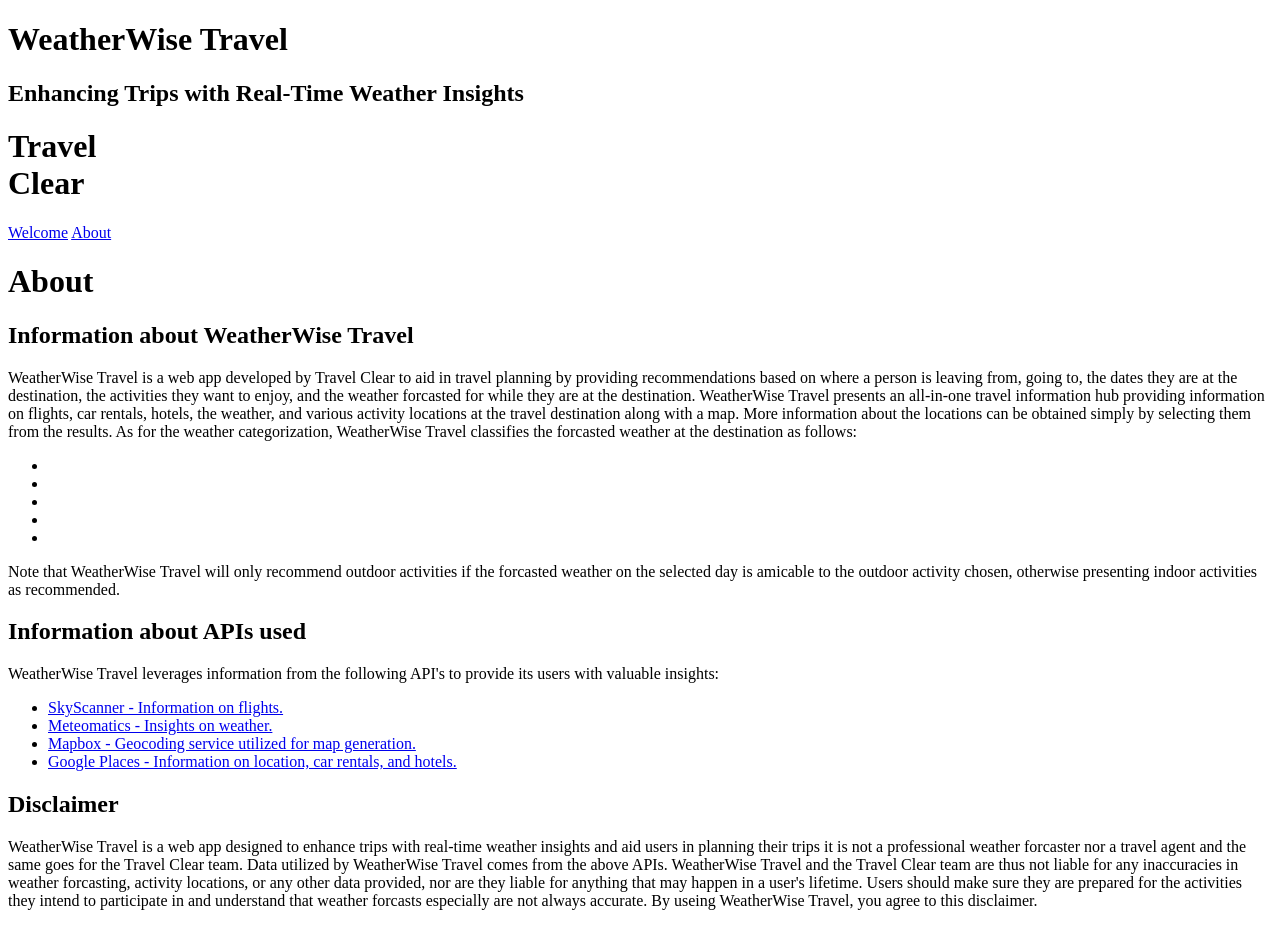
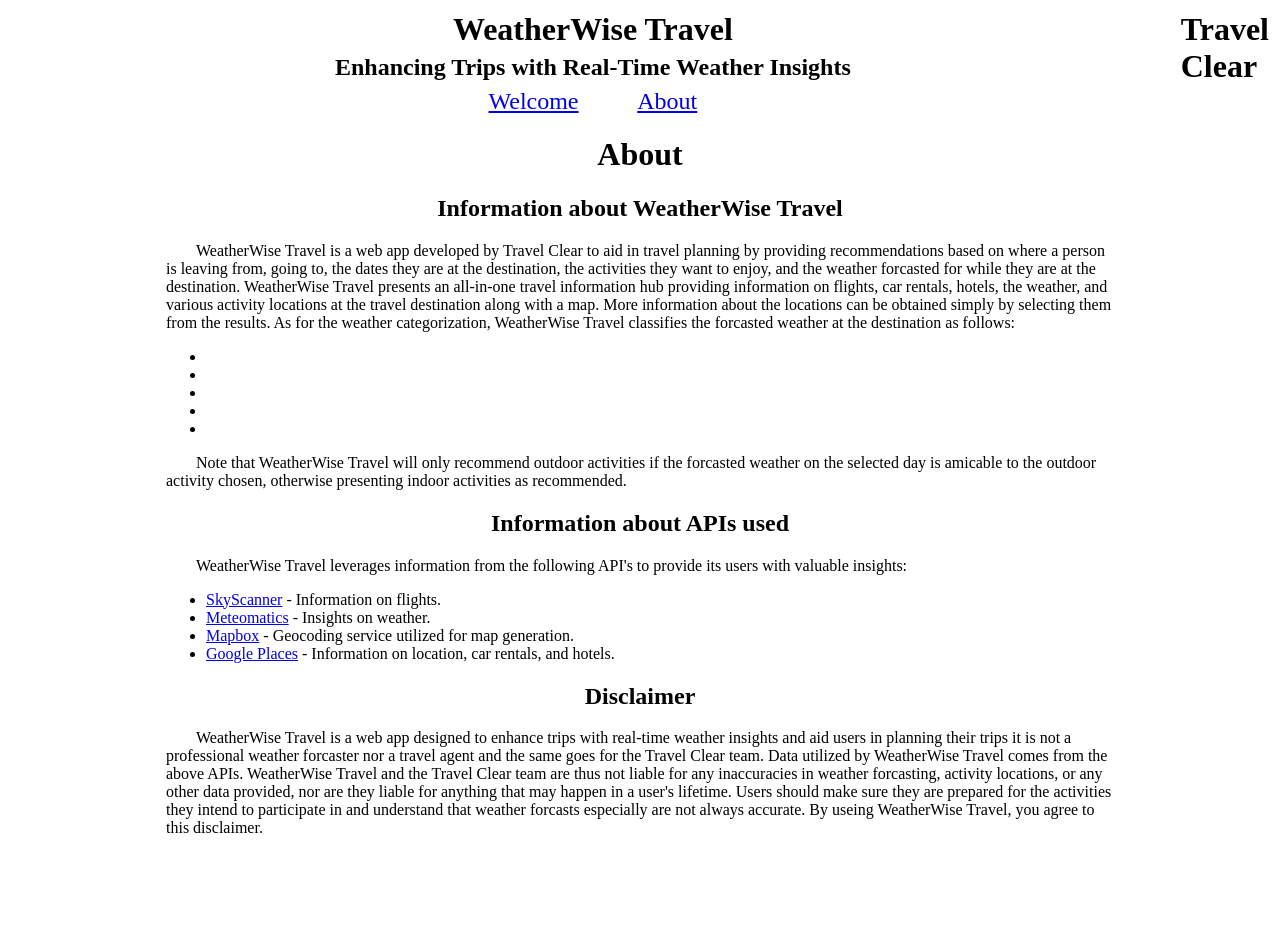
Before and after one commit to IndianaLudwig/WeatherWiseTravel, a Django app: page /WWT/about/ in a window 1280 px wide. After the commit the page ends 833 px from the top, so only its background shows below. Run offline with Django 4.2, Linux system fonts and the light colour scheme.

Commit message:
CSS for welcome and about pages

```diff
--- /dev/null
+++ b/WWTWebApp/WWT/static/WWT/CSS/style.css
@@ -0,0 +1,42 @@
+.pageMargins {
+    margin: auto;
+    width: 75%;
+}
+
+.centerText {
+    text-align: center;
+}
+
+.headerLayout {
+    display: grid;
+    grid-template-columns: 9999fr 1fr;
+}
+
+.headerText {
+    padding: 3px;
+    margin: 0px;
+}
+
+.paragraph {
+    text-indent: 30px;
+}
+
+.texth2 {
+    font-size: 24px;
+}
+
+.travelForm {
+    display: grid;
+    grid-template-columns: 1fr 1fr;
+    row-gap: 15px;
+    margin: auto;
+    width: 75%;
+    max-width: 600px;
+}
+
+.travelFormSubmit {
+    display: block;
+    margin: auto;
+    width: 30%;
+    max-width: 250px;
+}
--- a/WWTWebApp/WWT/templates/WWT/about.html
+++ b/WWTWebApp/WWT/templates/WWT/about.html
@@ -1,28 +1,37 @@
 <!DOCTYPE html>
 <html>
+<head>
+    <!--Load the absolute URL of static files-->
+    {% load static %}
+
+    <!--Load in CSS-->
+    <link rel="stylesheet" href="{% static 'WWT/CSS/style.css' %}" />
+</head>
 <body>
     <header>
-        <div>
-            <h1>WeatherWise Travel</h1>
-            <h2>Enhancing Trips with Real-Time Weather Insights</h2>
+        <div class="headerLayout">
+            <div class="centerText">
+                <h1 class="headerText">WeatherWise Travel</h1>
+                <h2 class="headerText">Enhancing Trips with Real-Time Weather Insights</h2>
             </div>
             <div>
-            <h1>
+                <h1 class="headerText">
                     Travel<br>
                     Clear
                 </h1>
             </div>
-        <nav>
-            <!--<a href="/WWT/">Welcome</a>-->
+            <nav class="centerText texth2">
                 <a href="{% url 'WWT:index' %}">Welcome</a>
-            <!--<a href="/WWT/about/">About</a>-->
+                &nbsp;&nbsp;&nbsp;&nbsp;&nbsp;&nbsp;&nbsp;&nbsp;
                 <a href="{% url 'WWT:about' %}">About</a>
             </nav>
+        </div>
     </header>
 
-    <h1>About</h1>
-    <h2>Information about WeatherWise Travel</h2><!--FIXME-->
-    <p>
+    <div class="pageMargins">
+        <h1 class="centerText">About</h1>
+        <h2 class="centerText">Information about WeatherWise Travel</h2><!--FIXME-->
+        <p class="paragraph">
             WeatherWise Travel is a web app developed by Travel Clear to aid in
             travel planning by providing recommendations based on where a person is
             leaving from, going to, the dates they are at the destination, the
@@ -41,23 +50,25 @@
                 <li></li>
                 <li></li>
             </ul>
+        </p>
+        <p class="paragraph">
             Note that WeatherWise Travel will only recommend outdoor activities if
             the forcasted weather on the selected day is amicable to the outdoor
             activity chosen, otherwise presenting indoor activities as recommended.
         </p>
-    <h2>Information about APIs used</h2>
-    <p>
+        <h2 class="centerText">Information about APIs used</h2>
+        <p class="paragraph">
             WeatherWise Travel leverages information from the following API's to
             provide its users with valuable insights:
             <ul>
-            <li><a href="https://developers.skyscanner.net/docs/intro">SkyScanner - Information on flights.</a></li>
-            <li><a href="https://www.meteomatics.com/en/weather-api/">Meteomatics - Insights on weather.</a></li>
-            <li><a href="https://docs.mapbox.com/api/overview/">Mapbox - Geocoding service utilized for map generation.</a></li>
-            <li><a href="https://developers.google.com/maps/documentation/places/web-service/overview">Google Places -  Information on location, car rentals, and hotels.</a></li>
+                <li><a href="https://developers.skyscanner.net/docs/intro">SkyScanner</a> - Information on flights.</li>
+                <li><a href="https://www.meteomatics.com/en/weather-api/">Meteomatics</a> - Insights on weather.</li>
+                <li><a href="https://docs.mapbox.com/api/overview/">Mapbox</a> - Geocoding service utilized for map generation.</li>
+                <li><a href="https://developers.google.com/maps/documentation/places/web-service/overview">Google Places</a> - Information on location, car rentals, and hotels.</li>
             </ul>
         </p>
-    <h2>Disclaimer</h2><!--Update when user profiles are integrated-->
-    <p>
+        <h2 class="centerText">Disclaimer</h2><!--Update when user profiles are integrated-->
+        <p class="paragraph">
             WeatherWise Travel is a web app designed to enhance trips with
             real-time weather insights and aid users in planning their trips it is
             not a professional weather forcaster nor a travel agent and the same
@@ -70,5 +81,6 @@
             in and understand that weather forcasts especially are not always
             accurate. By useing WeatherWise Travel, you agree to this disclaimer.
         </p>
+    </div>
 </body>
 </html>
--- a/WWTWebApp/WWTWebApp/settings.py
+++ b/WWTWebApp/WWTWebApp/settings.py
@@ -119,7 +119,7 @@
 # Static files (CSS, JavaScript, Images)
 # https://docs.djangoproject.com/en/4.2/howto/static-files/
 
-STATIC_URL = 'static/'
+STATIC_URL = '/static/'
 
 #Finding static files in the project
 STATICFILES_DIRS = [
```
Also changed, not shown: WWTWebApp/WWT/templates/WWT/index.html (+26 -19 lines), WWTWebApp/WWT/static/WWT/style.css (deleted). Lines whose indentation alone changed are shown as unchanged.
